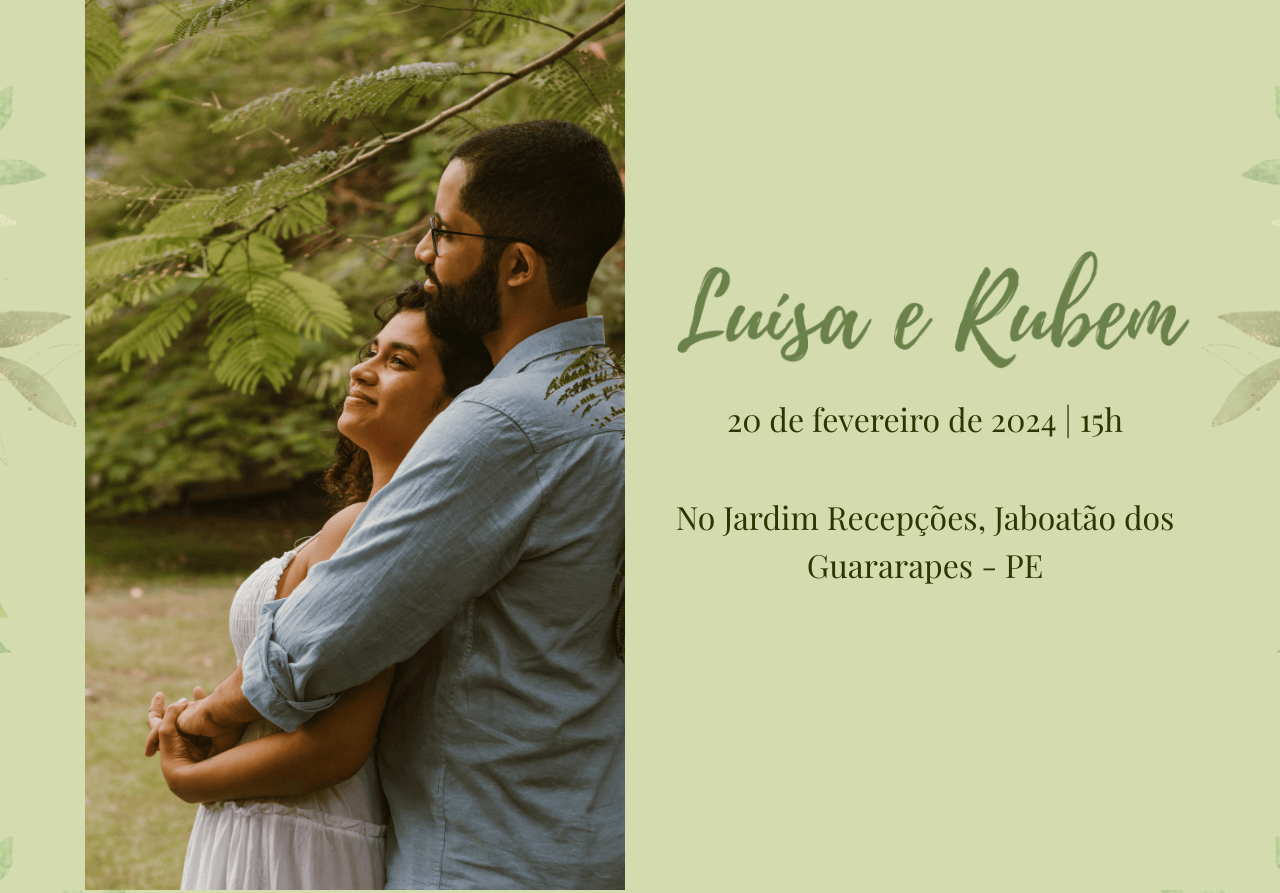
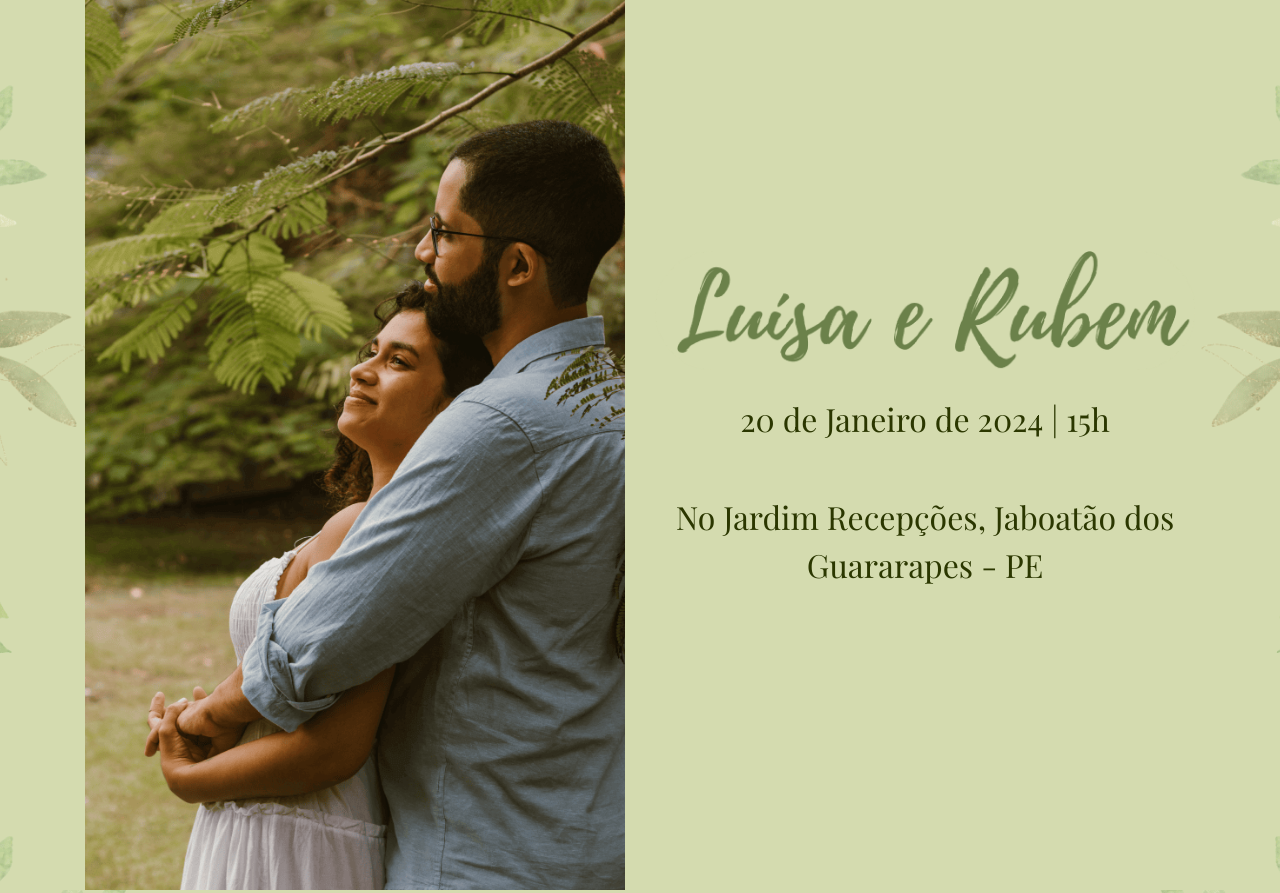
Before and after one commit to rubemmnf/mariage-website, a website: page index.html in a window 1280 px wide. Shown: the top 893 px of the page. Drawn offline with nearby package versions, Linux system fonts and the light colour scheme; a web font is replaced by a local one.

Commit message:
Update index.html

```diff
--- a/index.html
+++ b/index.html
@@ -21,7 +21,7 @@
                 </div>
                 <div class="col-12 col-md-6">
                     <img src="assets/images/Nome.png" alt="Luísa e Rubem" class="img-fluid title-image">
-                    <p class="text-1">20 de fevereiro de 2024 | 15h</p>
+                    <p class="text-1">20 de Janeiro de 2024 | 15h</p>
                     <p class="text-2">No Jardim Recepções, Jaboatão dos Guararapes - PE</p>
                 </div>
             </div>
```
